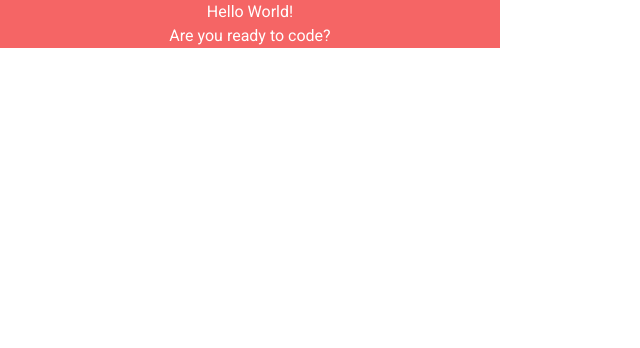
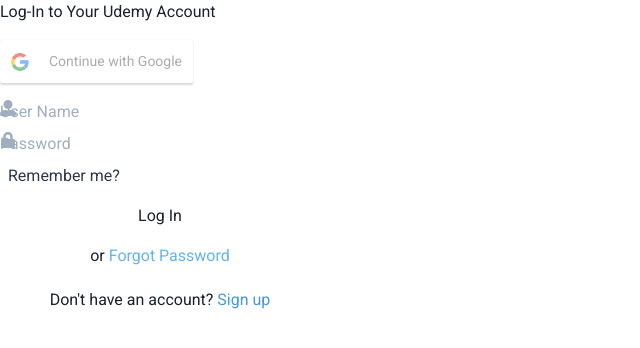
Before and after one commit to blue802/UFoss-Frontend, a React (Create React App) app: page / in a window 1280 px wide. Shown: the top 348 px of the page, without its empty margins (0-640 px from the left). Built offline with nearby package versions, Linux system fonts and the light colour scheme; no server answers.

Commit message:
finish ux-ui sign-in page

```diff
--- a/package.json
+++ b/package.json
@@ -15,7 +15,9 @@
     "framer-motion": "^4.0.0",
     "react": "^17.0.2",
     "react-dom": "^17.0.2",
-    "react-icons": "^3.0.0",
+    "react-google-login": "^5.2.2",
+    "react-hook-form": "^7.8.8",
+    "react-icons": "^4.2.0",
     "react-redux": "^7.2.4",
     "react-scripts": "4.0.3",
     "web-vitals": "^0.2.2"
--- a/public/index.html
+++ b/public/index.html
@@ -1,14 +1,12 @@
 <!DOCTYPE html>
 <html lang="en">
+
 <head>
   <meta charset="utf-8" />
   <link rel="icon" href="%PUBLIC_URL%/favicon.ico" />
   <meta name="viewport" content="width=device-width, initial-scale=1" />
   <meta name="theme-color" content="#000000" />
-    <meta
-      name="description"
-      content="Web site created using create-react-app"
-    />
+  <meta name="description" content="Web site created using create-react-app" />
   <link rel="apple-touch-icon" href="%PUBLIC_URL%/logo192.png" />
   <!--
       manifest.json provides metadata used when your web app is installed on a
@@ -24,8 +22,9 @@
       work correctly both with client-side routing and a non-root public URL.
       Learn how to configure a non-root public URL by running `npm run build`.
     -->
-    <title>React App</title>
+  <title>UFoss</title>
 </head>
+
 <body>
   <noscript>You need to enable JavaScript to run this app.</noscript>
   <div id="root"></div>
@@ -40,4 +39,5 @@
       To create a production bundle, use `npm run build` or `yarn build`.
     -->
 </body>
+
 </html>
--- a/src/App.js
+++ b/src/App.js
@@ -1,16 +1,11 @@
 import React from 'react';
-import { Container, Heading, Text } from '@chakra-ui/react';
+import { Container } from '@chakra-ui/react';
+import Authentication from './pages/auth';
 
 function App() {
   return (
-    <Container
-      bg="red.400"
-      w={[100, 300, 500]}
-      textAlign="center"
-      color="white"
-    >
-      <Heading>Hello World!</Heading>
-      <Text>Are you ready to code?</Text>
+    <Container>
+      <Authentication />
     </Container>
   );
 }
--- /dev/null
+++ b/src/pages/auth/components/ButtonSocialLogin.js
@@ -0,0 +1,37 @@
+import React, { Fragment } from 'react';
+import PropTypes from 'prop-types';
+import { GoogleLogin } from 'react-google-login';
+
+const ButtonSocialLogin = props => {
+  const { provider = 'google', onSuccess, onFailure } = props;
+
+  const _onSuccess = res => {
+    onSuccess(res);
+  };
+
+  const _onFailure = res => {
+    onFailure(res);
+  };
+
+  return (
+    <Fragment>
+      {provider === 'google' && (
+        <GoogleLogin
+          clientId={process.env.REACT_APP_GOOGLE_CLIENT_ID}
+          buttonText="Continue with Google"
+          onSuccess={_onSuccess}
+          onFailure={_onFailure}
+          cookiePolicy={'single_host_origin'}
+        />
+      )}
+    </Fragment>
+  );
+};
+
+ButtonSocialLogin.propTypes = {
+  provider: PropTypes.string,
+  onSuccess: PropTypes.func,
+  onFailure: PropTypes.func,
+};
+
+export default ButtonSocialLogin;
--- /dev/null
+++ b/src/pages/auth/index.js
@@ -0,0 +1,125 @@
+import {
+  Box,
+  Button,
+  Checkbox,
+  Container,
+  Divider,
+  FormControl,
+  FormErrorMessage,
+  Heading,
+  Input,
+  InputGroup,
+  InputLeftElement,
+  Link,
+  Text,
+} from '@chakra-ui/react';
+import React from 'react';
+import { Icon } from '@chakra-ui/react';
+import { FaLock, FaUserAlt } from 'react-icons/fa';
+import { useForm } from 'react-hook-form';
+
+import ButtonSocialLogin from './components/ButtonSocialLogin';
+
+function Authentication() {
+  const {
+    register,
+    handleSubmit,
+    formState: { errors },
+  } = useForm();
+
+  const usernameValidate = {
+    required: 'Username is required',
+    minLength: {
+      value: 3,
+      message: 'The minimum length is 3',
+    },
+    maxLength: {
+      value: 20,
+      message: 'The maximum length is 20',
+    },
+  };
+
+  const passwordValidate = {
+    required: 'Password is required',
+    pattern: {
+      value:
+        /^(?=.*\d)(?=.*[a-z])(?=.*[A-Z])(?=.*[^a-zA-Z0-9])(?!.*\s).{8,20}$/,
+      message:
+        'The password must be between 8 and 20 characters including at least one lowercase letter, one uppercase letter, one numeric digit, and one special character',
+    },
+  };
+
+  const onSubmit = data => {};
+
+  const _onSuccess = res => {};
+
+  const _onFailure = res => {};
+
+  return (
+    <Container w="320px">
+      <Heading size="sm">Log-In to Your Udemy Account</Heading>
+      <Divider my="1rem" />
+      <Box mb={3}>
+        <ButtonSocialLogin
+          provider="google"
+          onSuccess={_onSuccess}
+          onFailure={_onFailure}
+        />
+      </Box>
+      <form onSubmit={handleSubmit(onSubmit)}>
+        <FormControl mb={2} isInvalid={errors.username}>
+          <InputGroup>
+            <InputLeftElement
+              pointerEvents="none"
+              children={<Icon as={FaUserAlt} color="gray.400" />}
+            />
+            <Input
+              {...register('username', usernameValidate)}
+              placeholder="User Name"
+              rounded="sm"
+            />
+          </InputGroup>
+          <FormErrorMessage>{errors.username?.message}</FormErrorMessage>
+        </FormControl>
+
+        <FormControl mb={2} isInvalid={errors.password}>
+          <InputGroup>
+            <InputLeftElement
+              pointerEvents="none"
+              children={<Icon as={FaLock} color="gray.400" />}
+            />
+            <Input
+              {...register('password', passwordValidate)}
+              type="password"
+              placeholder="Password"
+              rounded="sm"
+            />
+          </InputGroup>
+          <FormErrorMessage>{errors.password?.message}</FormErrorMessage>
+        </FormControl>
+
+        <FormControl as="fieldset" mb={4}>
+          <Checkbox {...register('rememberMe')} size="sm" color="gray.700">
+            Remember me?
+          </Checkbox>
+        </FormControl>
+
+        <Button type="submit" colorScheme="red" w="full" rounded="sm">
+          Log In
+        </Button>
+      </form>
+      <Text textAlign="center" mt={4}>
+        or <Link color="blue.300">Forgot Password</Link>
+      </Text>
+      <Divider my="1rem" />
+      <Text textAlign="center" mt={5}>
+        Don't have an account?{' '}
+        <Link href="/logout" color="blue.400">
+          Sign up
+        </Link>
+      </Text>
+    </Container>
+  );
+}
+
+export default Authentication;
```
Also changed, not shown: 1 other file (tests, documents, lock files or other folders). Lines whose indentation alone changed are shown as unchanged.
